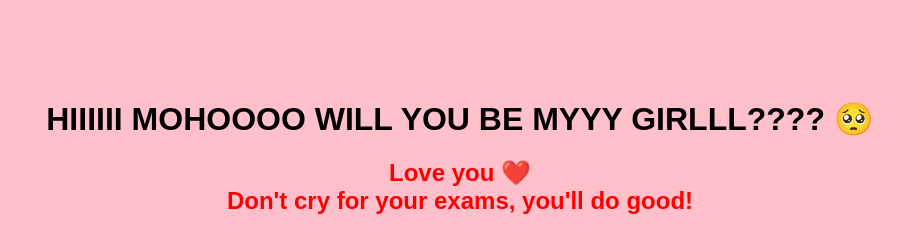
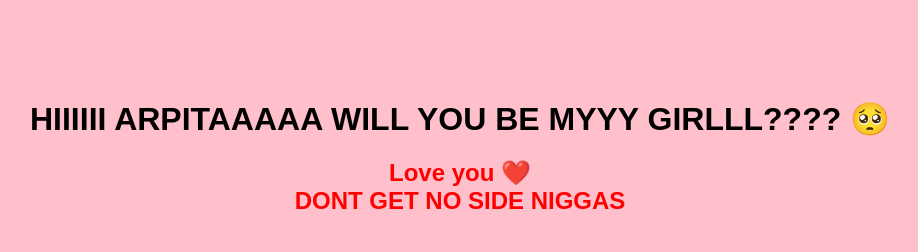
Before and after one commit to GLiTCHyDeva69/TRALLELO-TRALALA, a plain HTML site: page index.html in a window 1280 px wide. Both pictures are taken after a click on the button "Yes". Shown: the whole page, without its empty margins (180-1098 px from the left). Drawn offline with Linux system fonts and the light colour scheme.

Commit message:
Update index.html

```diff
--- a/index.html
+++ b/index.html
@@ -3,7 +3,7 @@
 <head>
     <meta charset="UTF-8">
     <meta name="viewport" content="width=device-width, initial-scale=1.0">
-    <title>For Moho ❤️</title>
+    <title>For ARPITAAAAA❤️</title>
     <style>
         body {
             text-align: center;
@@ -37,7 +37,7 @@
     </style>
 </head>
 <body>
-    <h1>HIIIIII MOHOOOO WILL YOU BE MYYY GIRLLL???? 🥺</h1>
+    <h1>HIIIIII ARPITAAAAA WILL YOU BE MYYY GIRLLL???? 🥺</h1>
     <div class="button-container">
         <button class="btn yes-btn" onclick="showLoveMessage()">Yes</button>
         <button class="btn no-btn" onclick="moveNoButton()">No</button>
@@ -56,7 +56,7 @@
         function showLoveMessage() {
             document.querySelector('.button-container').style.display = 'none';
             let message = document.getElementById('message');
-            message.innerHTML = "Love you ❤️<br>Don't cry for your exams, you'll do good!";
+            message.innerHTML = "Love you ❤️<br>DONT GET NO SIDE NIGGAS";
             message.style.display = 'block';
         }
     </script>
```
